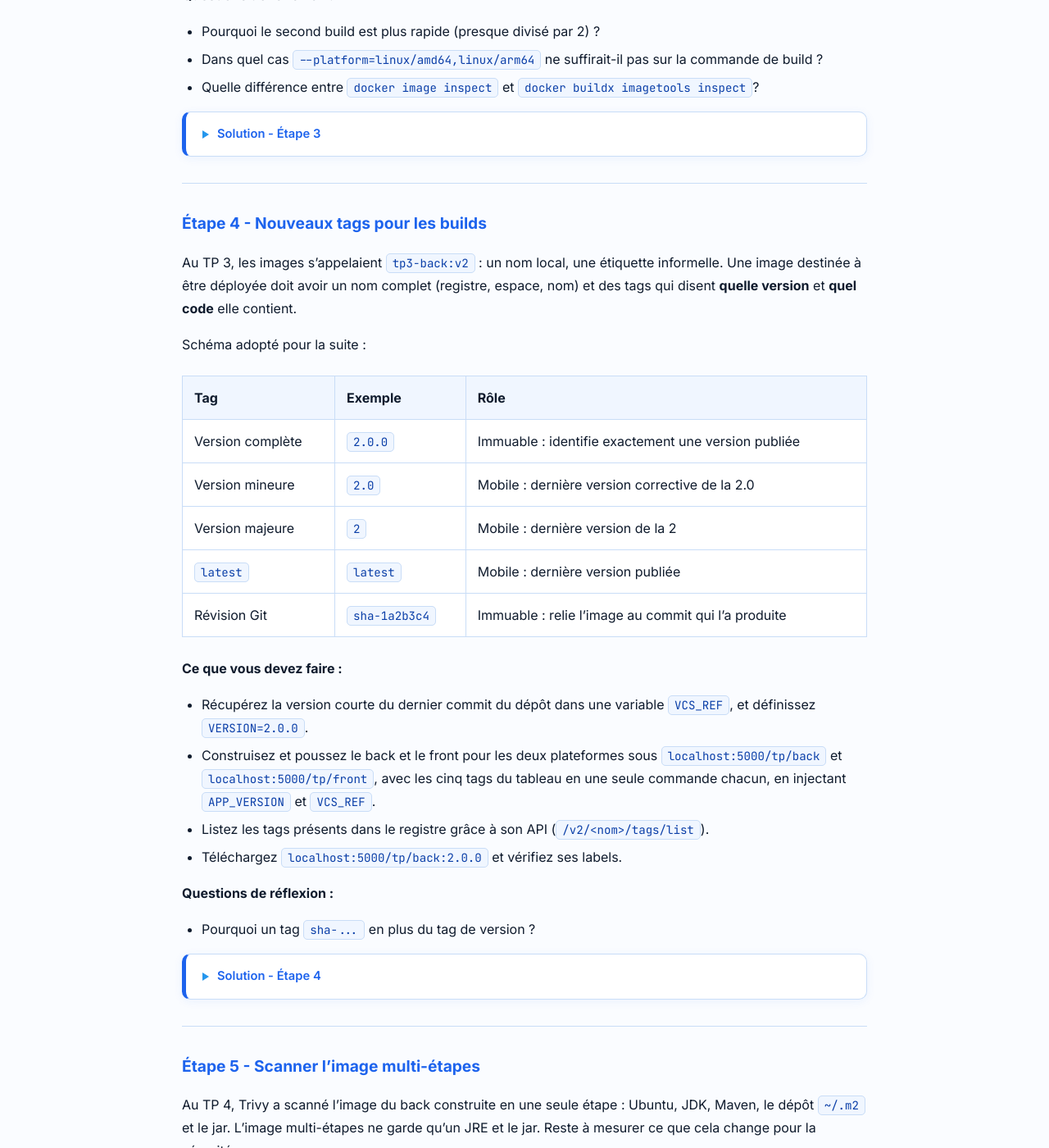
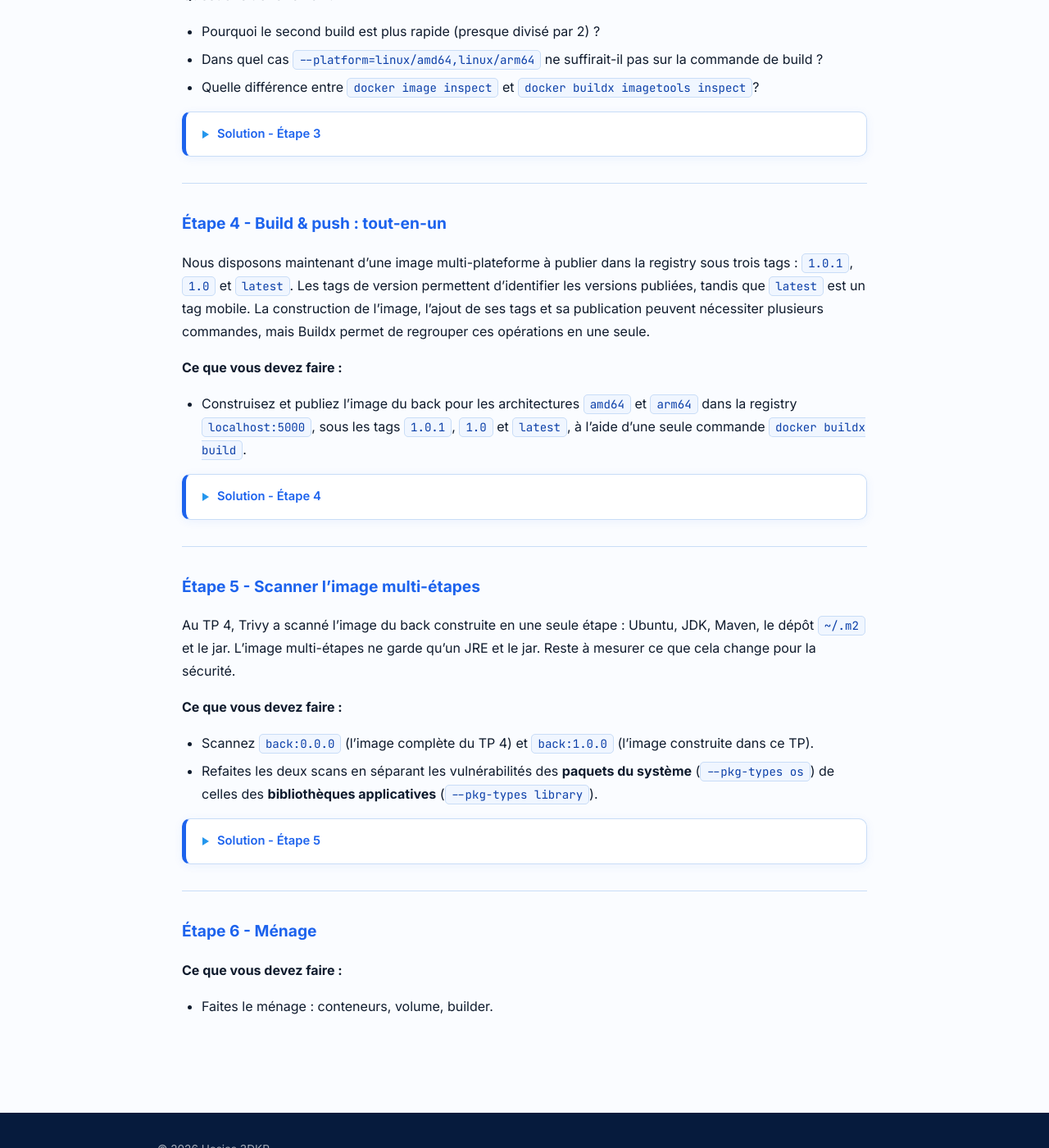
Before and after one commit to jviallon63/Hesias-3DKR, a Jekyll site: the page built from tp/5-buildx-multistage.md, in a window 1280 px wide and 1400 px high, scrolled down 4633 px. Shown: the whole window at 82% size. Built offline with Jekyll 4.4.1, drawn with Linux system fonts in a browser that asks for light colours; some of the changed text lies outside the part shown.

Commit message:
Review TP5

````diff
--- a/tp/5-buildx-multistage.md
+++ b/tp/5-buildx-multistage.md
@@ -283,74 +283,31 @@ docker exec -it back uname -a
 
 ---
 
-## Étape 4 - Nouveaux tags pour les builds
+## Étape 4 - Build & push : tout-en-un
 
-Au TP 3, les images s'appelaient `tp3-back:v2` : un nom local, une étiquette informelle. Une image destinée à être déployée doit avoir un nom complet (registre, espace, nom) et des tags qui disent **quelle version** et **quel code** elle contient.
-
-Schéma adopté pour la suite :
-
-| Tag | Exemple | Rôle |
-| --- | --- | --- |
-| Version complète | `2.0.0` | Immuable : identifie exactement une version publiée |
-| Version mineure | `2.0` | Mobile : dernière version corrective de la 2.0 |
-| Version majeure | `2` | Mobile : dernière version de la 2 |
-| `latest` | `latest` | Mobile : dernière version publiée |
-| Révision Git | `sha-1a2b3c4` | Immuable : relie l'image au commit qui l'a produite |
+Nous disposons maintenant d'une image multi-plateforme à publier dans la registry sous trois tags : `1.0.1`, `1.0` et `latest`. Les tags de version permettent d'identifier les versions publiées, tandis que `latest` est un tag mobile. La construction de l'image, l'ajout de ses tags et sa publication peuvent nécessiter plusieurs commandes, mais Buildx permet de regrouper ces opérations en une seule.
 
 **Ce que vous devez faire :**
 
-- Récupérez la version courte du dernier commit du dépôt dans une variable `VCS_REF`, et définissez `VERSION=2.0.0`.
-- Construisez et poussez le back et le front pour les deux plateformes sous `localhost:5000/tp/back` et `localhost:5000/tp/front`, avec les cinq tags du tableau en une seule commande chacun, en injectant `APP_VERSION` et `VCS_REF`.
-- Listez les tags présents dans le registre grâce à son API (`/v2/<nom>/tags/list`).
-- Téléchargez `localhost:5000/tp/back:2.0.0` et vérifiez ses labels.
-
-**Questions de réflexion :**
-
-- Pourquoi un tag `sha-...` en plus du tag de version ?
+- Construisez et publiez l'image du back pour les architectures `amd64` et `arm64` dans la registry `localhost:5000`, sous les tags `1.0.1`, `1.0` et `latest`, à l'aide d'une seule commande `docker buildx build`.
 
 {::nomarkdown}
 <details><summary>Solution - Étape 4</summary>
 {:/nomarkdown}
 
 ```bash
-VERSION=2.0.0
-VCS_REF=$(git rev-parse --short HEAD)
-REGISTRY=localhost:5000/tp
-
-for app in back front; do
-  docker buildx build --platform linux/amd64,linux/arm64 \
-    --build-arg APP_VERSION="$VERSION" \
-    --build-arg VCS_REF="$VCS_REF" \
-    -t "$REGISTRY/$app:$VERSION" \
-    -t "$REGISTRY/$app:${VERSION%.*}" \
-    -t "$REGISTRY/$app:${VERSION%%.*}" \
-    -t "$REGISTRY/$app:latest" \
-    -t "$REGISTRY/$app:sha-$VCS_REF" \
-    --push "$app/"
-done
+VERSION="1.0.1"
+docker buildx build --platform linux/amd64,linux/arm64 \
+  -t "localhost:5000/sample-app/back:${VERSION}" \
+  -t "localhost:5000/sample-app/back:${VERSION%.*}" \
+  -t "localhost:5000/sample-app/back:latest" \
+  --push \
+  sample-app/back
 ```
 
-`${VERSION%.*}` retire le dernier composant (`2.0`), `${VERSION%%.*}` ne garde que le premier (`2`). Les deux plateformes sont construites une seule fois, et les cinq tags pointent vers le même index.
-
 ```bash
-curl http://localhost:5000/v2/tp/back/tags/list
-curl http://localhost:5000/v2/tp/front/tags/list
-
-docker pull localhost:5000/tp/back:2.0.0
-docker image inspect -f '{{json .Config.Labels}}' localhost:5000/tp/back:2.0.0
+curl -u etudiant:tp4-Registre http://localhost:5000/v2/sample-app/back/tags/list
 ```
-
-`docker pull` récupère automatiquement la variante de votre architecture dans l'index.
-
-Ruptures de compatibilité par rapport au TP 3 :
-
-- le front écoute désormais sur le port **8080** au lieu de 4200 : toute commande `docker run -p 4200:4200` ou tout fichier de déploiement existant ne fonctionne plus ;
-- le back tourne avec l'utilisateur `nonroot` (UID **65532**) au lieu de `ubuntu` (UID 1000) : un volume créé par les images du TP 3 appartient à l'UID 1000, et le nouveau back ne peut plus y écrire sa base ;
-- le back n'a plus de shell : les scripts d'exploitation qui faisaient `docker exec ... sh` échouent.
-
-En versionnage sémantique, c'est une nouvelle version **majeure**.
-
-Le tag de version dit ce que l'équipe a voulu publier ; le tag `sha-...` dit exactement quel code a été construit. En cas d'incident, il permet de retrouver le commit, et donc le diff, sans ambiguïté. Le label `org.opencontainers.image.revision` porte la même information dans l'image elle-même.
 
 {::nomarkdown}
 </details>
@@ -364,25 +321,8 @@ Au TP 4, Trivy a scanné l'image du back construite en une seule étape : Ubuntu
 
 **Ce que vous devez faire :**
 
-- Redéfinissez la fonction `trivy` du TP 4 si votre terminal ne la connaît plus.
-- Scannez `tp3-back:v2` (l'image complète du TP 4) et `localhost:5000/tp/back:2.0.0`, en vulnérabilités et en secrets. Relevez pour chacune le nombre de vulnérabilités par sévérité.
-- Refaites les deux scans en séparant les vulnérabilités des **paquets du système** (`--pkg-types os`) de celles des **bibliothèques applicatives** (`--pkg-types library`), et complétez le tableau :
-
-  | | `tp3-back:v2` | `tp/back:2.0.0` |
-  | --- | --- | --- |
-  | Taille | | |
-  | Vulnérabilités système (`os`) | | |
-  | Vulnérabilités bibliothèques (`library`) | | |
-  | Secrets | | |
-
-- Pour les vulnérabilités `library`, comparez la colonne des chemins (`--format json` ou rapport HTML) : quels fichiers sont signalés dans l'image complète et ont disparu de l'image multi-étapes ?
-- Générez le rapport HTML des deux images, comme au TP 4.
-
-**Questions de réflexion :**
-
-- Quelles vulnérabilités ont disparu ? Lesquelles restent, et pourquoi le build multi-étapes ne peut-il rien pour elles ?
-- Une vulnérabilité dans Maven ou dans le JDK est-elle exploitable dans l'image complète, alors que l'application ne les utilise pas pour s'exécuter ? Pourquoi faut-il quand même les retirer ?
-- Que faudrait-il faire pour réduire encore le nombre de vulnérabilités restantes ?
+- Scannez `back:0.0.0` (l'image complète du TP 4) et `back:1.0.0` (l'image construite dans ce TP).
+- Refaites les deux scans en séparant les vulnérabilités des **paquets du système** (`--pkg-types os`) de celles des **bibliothèques applicatives** (`--pkg-types library`).
 
 {::nomarkdown}
 <details><summary>Solution - Étape 5</summary>
@@ -397,37 +337,19 @@ trivy() {
     "aquasec/trivy:0.76.1" "$@"
 }
 
-for image in tp3-back:v2 localhost:5000/tp/back:2.0.0; do
-  trivy image --scanners vuln,secret "$image"
-done
+trivy image --format template --template "@/work/html.tpl" -o report_0.0.0.html localhost:5001/sample-app/back:0.0.0
+trivy image --format template --template "@/work/html.tpl" -o report_1.0.0.html localhost:5001/sample-app/back:1.0.0
 
-for image in tp3-back:v2 localhost:5000/tp/back:2.0.0; do
-  for type in os library; do
-    echo "== $image - $type"
-    trivy image --quiet --scanners vuln --pkg-types "$type" "$image" | grep '^Total'
-  done
-done
-
-trivy image --quiet --scanners vuln --pkg-types library --format json tp3-back:v2 \
-  | jq -r '.Results[].Target' | sort -u
-
-for image in tp3-back:v2 localhost:5000/tp/back:2.0.0; do
-  trivy image --format template --template "@/work/html.tpl" \
-    -o "report-$(echo "$image" | tr '/:' '--').html" "$image"
-done
+trivy image --format template --template "@/work/html.tpl" -o report_1.0.0.html --pkg-types os localhost:5001/sample-app/back:1.0.0
+trivy image --format template --template "@/work/html.tpl" -o report_1.0.0.html --pkg-types library localhost:5001/sample-app/back:1.0.0
 ```
 
 Les chiffres exacts dépendent de la date du scan, mais la tendance est nette :
 
 - **paquets du système** : l'image complète embarque Ubuntu et tous les paquets tirés par `openjdk-21-jdk-headless` et `maven`. L'image multi-étapes ne contient qu'Alpine et le JRE, mis à jour par `apk upgrade` : il ne reste que peu de vulnérabilités, souvent aucune critique ;
 - **bibliothèques** : dans l'image complète, Trivy analyse aussi les jars de Maven (`/usr/share/maven/lib`) et tout le dépôt `/root/.m2` (plugins et dépendances de build). Ces cibles disparaissent : il ne reste que `/app/app.jar` et les bibliothèques qu'il embarque ;
-- **secrets** : seuls les fichiers de l'image finale sont scannés. Un secret utilisé dans l'étape `build` n'apparaît pas dans l'image finale, à condition de ne pas l'avoir copié avec `COPY --from` (et il reste visible dans le cache de build : pour un secret de build, on utilise `RUN --mount=type=secret`).
 
-Les vulnérabilités du jar applicatif sont **identiques** dans les deux images : le build multi-étapes retire les outils de construction, pas les dépendances de l'application. Pour les corriger, il faut monter leur version dans `pom.xml` et reconstruire.
-
-Une vulnérabilité dans Maven ou `javac` n'est pas appelée par l'application, mais un attaquant qui obtient un accès au conteneur peut s'en servir, et chaque outil présent élargit ce qu'il peut faire. Surtout, ces alertes noient les vulnérabilités réellement importantes : un rapport court est un rapport lu.
-
-Pour aller plus loin : une image de base plus petite (`gcr.io/distroless/java21-debian12`, sans shell ni gestionnaire de paquets), un JRE réduit aux seuls modules nécessaires avec `jlink`, et une reconstruction régulière pour profiter des correctifs des images de base.
+Less vulnérabilités du jar applicatif sont **identiques** dans les deux images : le build multi-étapes retire les outils de construction, pas les dépendances de l'application. Pour les corriger, il faut monter leur version dans `pom.xml` et reconstruire.
 
 {::nomarkdown}
 </details>
````
